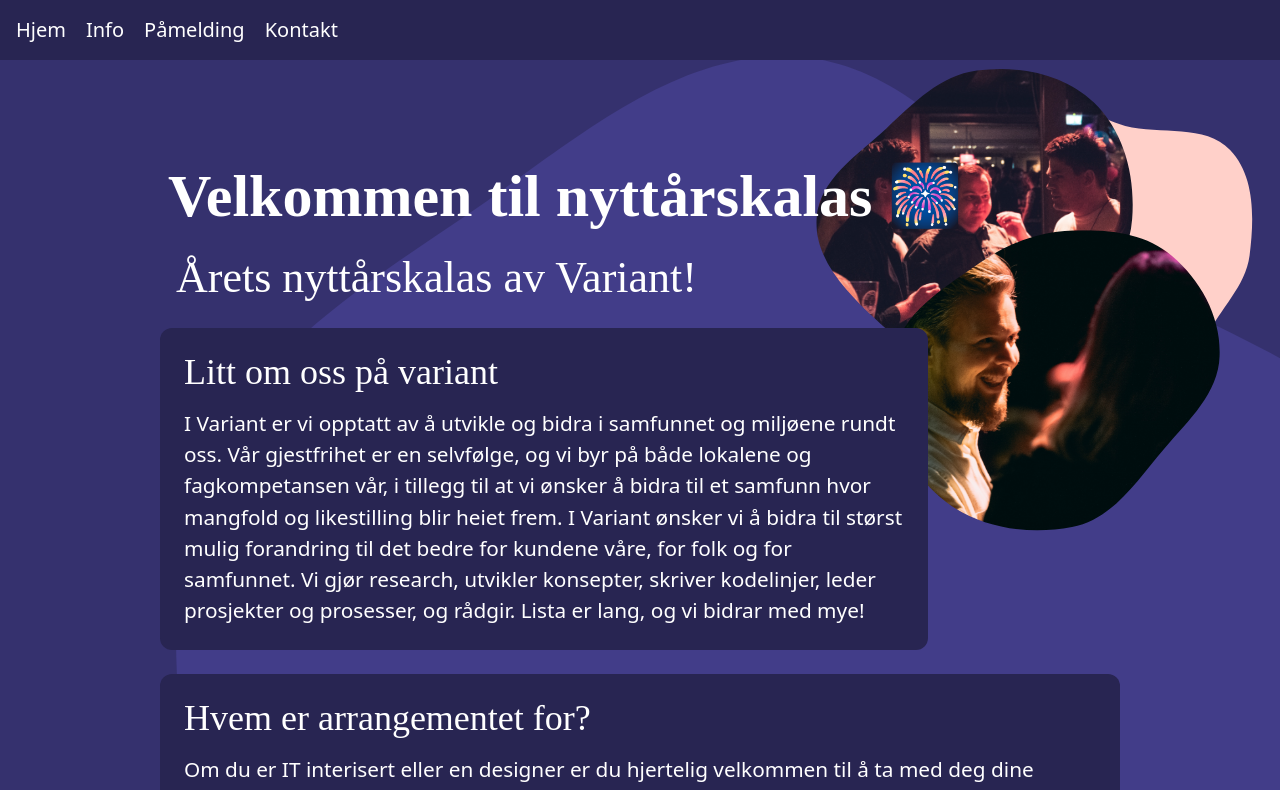
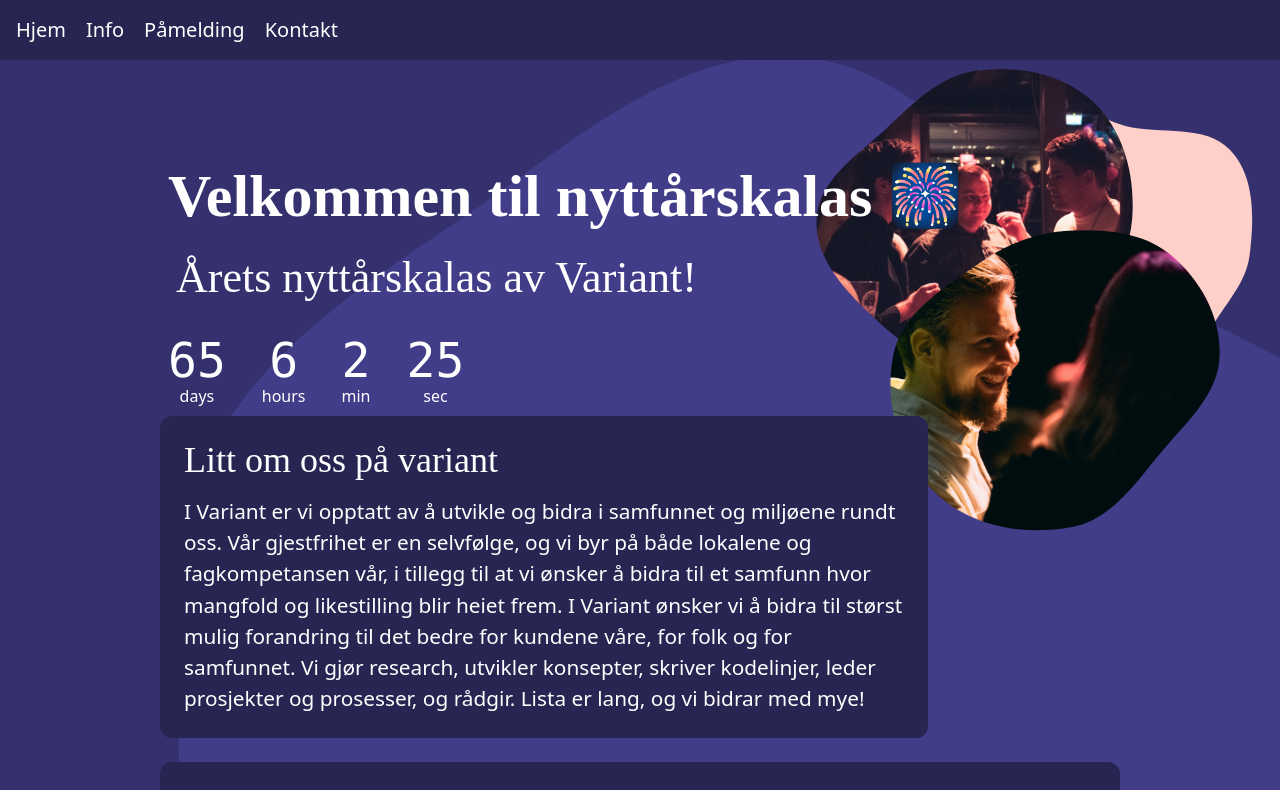
Before and after one commit to varianter/nyttaarskalas, a Next.js app: page / in a window 1280 px wide. Shown: the top 790 px of the page. Built offline with nearby package versions, Linux system fonts and the light colour scheme; a web font is replaced by a local one.

Commit message:
klokke/bilde

```diff
--- a/app/page.tsx
+++ b/app/page.tsx
@@ -1,4 +1,22 @@
 export default function Home() {
+
+  // Set the date we're counting down to
+var countDownDate = new Date("Jan 5, 2024 15:37:25").getTime();
+
+// Update the count down every 1 second
+
+  // Get today's date and time
+  const now = new Date().getTime();
+
+  // Find the distance between now and the count down date
+  const distance = countDownDate - now;
+
+  // Time calculations for days, hours, minutes and seconds
+  const days = Math.floor(distance / (1000 * 60 * 60 * 24));
+  const hours = Math.floor((distance % (1000 * 60 * 60 * 24)) / (1000 * 60 * 60));
+  const minutes = Math.floor((distance % (1000 * 60 * 60)) / (1000 * 60));
+  const seconds = Math.floor((distance % (1000 * 60)) / 1000);
+
   return (
     <main className="flex flex-col p-24 text-white relative mx-2 sm:mx-16 ">
         <img className="absolute -right-16 top-5 -z-50" src={"./color_blobs/ligth_purple.svg"} alt={""} width={400} height={400}/>
@@ -8,6 +26,34 @@
           <h1 className="p-2 font-semibold">Velkommen til nyttårskalas 🎆</h1>
           <h2 className="p-4 pb-6">Årets nyttårskalas av Variant!</h2>
         </div>
+
+<div className="grid grid-flow-col gap-5 text-center auto-cols-max">
+  <div className="flex flex-col p-2 bg-neutral rounded-box text-neutral-content">
+    <span className="countdown font-mono text-5xl">
+      {days}
+    </span>
+    days
+  </div>
+  <div className="flex flex-col p-2 bg-neutral rounded-box text-neutral-content">
+    <span className="countdown font-mono text-5xl">
+      {hours}
+    </span>
+    hours
+  </div>
+  <div className="flex flex-col p-2 bg-neutral rounded-box text-neutral-content">
+    <span className="countdown font-mono text-5xl">
+      {minutes}
+    </span>
+    min
+  </div>
+  <div className="flex flex-col p-2 bg-neutral rounded-box text-neutral-content">
+    <span className="countdown font-mono text-5xl">
+      {seconds}
+    </span>
+    sec
+  </div>
+</div>
+
     <div className="p-4 bg-dark_purple rounded-xl w-4/5">
       <h3 className="p-2">Litt om oss på variant</h3>
       <p className="p-2">I Variant er vi opptatt av å utvikle og bidra i samfunnet og miljøene rundt oss.
```
